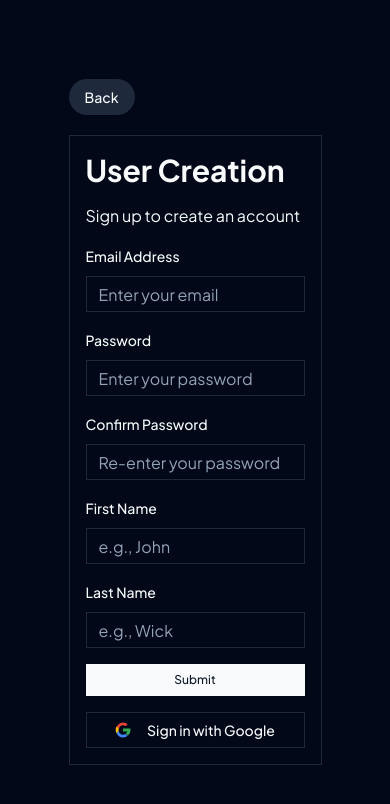
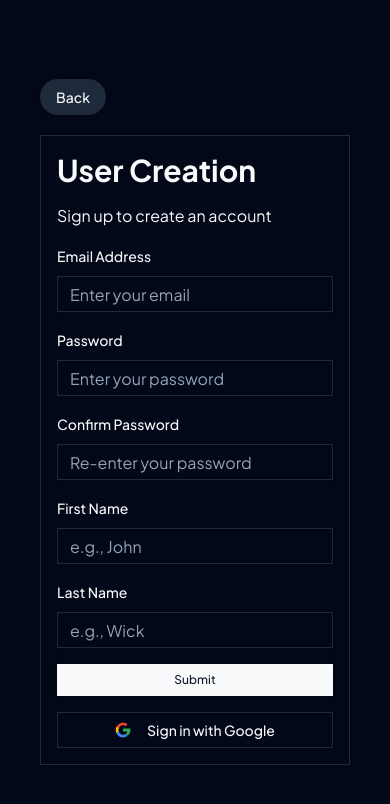
Before and after one commit to square-story/Inspecto, a React (Vite) app in the folder frontend/: page /user/register in a window 390 px wide. Shown: the top 804 px of the page. Built offline with nearby package versions, Linux system fonts and the light colour scheme; no server answers.

Commit message:
feat: improve layout of user registration page; adjust styling for better responsiveness

```diff
--- a/frontend/src/pages/user/UserRegister.tsx
+++ b/frontend/src/pages/user/UserRegister.tsx
@@ -2,8 +2,10 @@
 
 const UserRegister = () => {
     return (
-        <div className="flex w-full h-screen justify-center items-center">
-            <SignUp />
+        <div className="flex min-h-svh w-full items-center justify-center p-6 md:p-10">
+            <div className="w-full max-w-sm">
+                <SignUp />
+            </div>
         </div>
     )
 }
```
